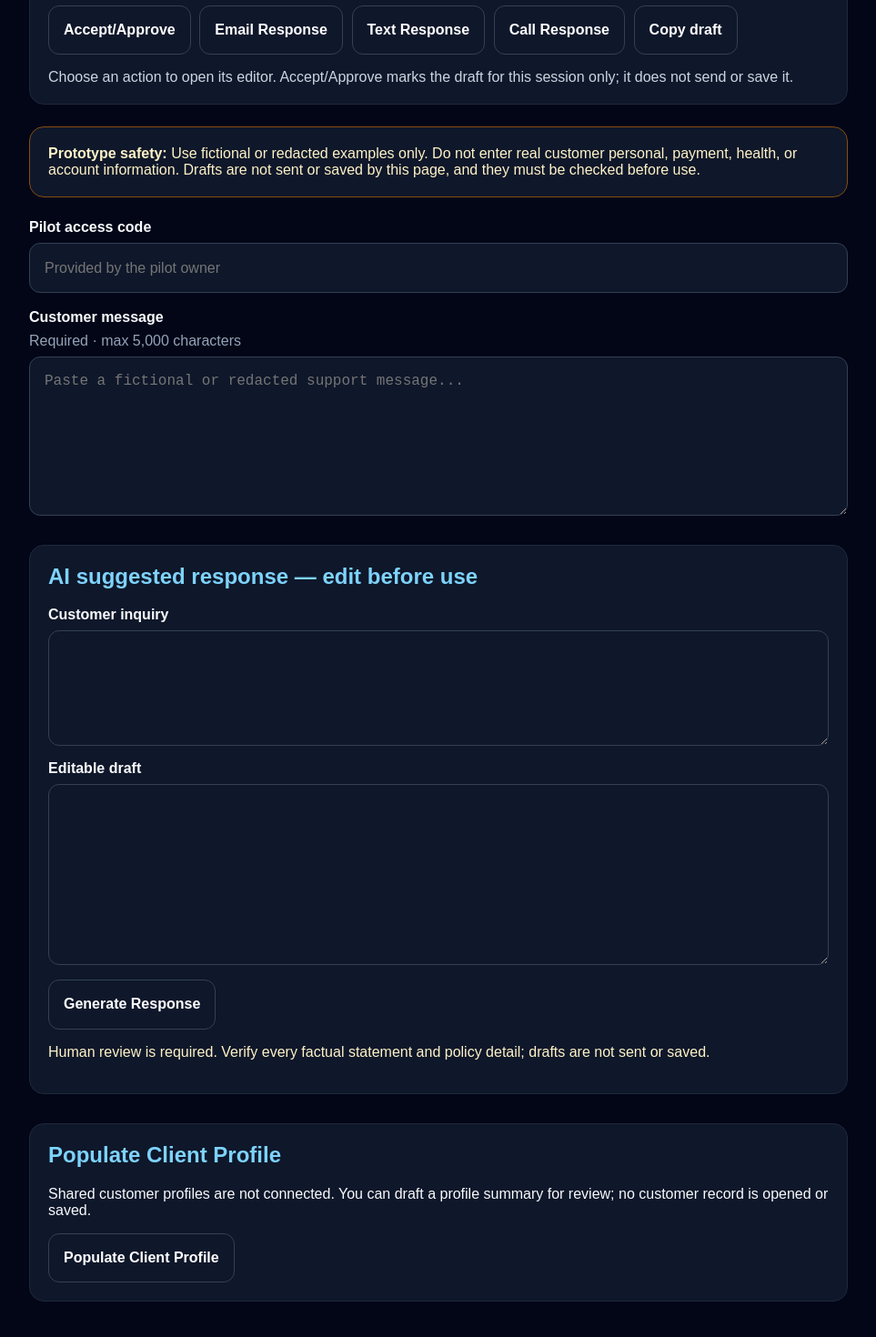
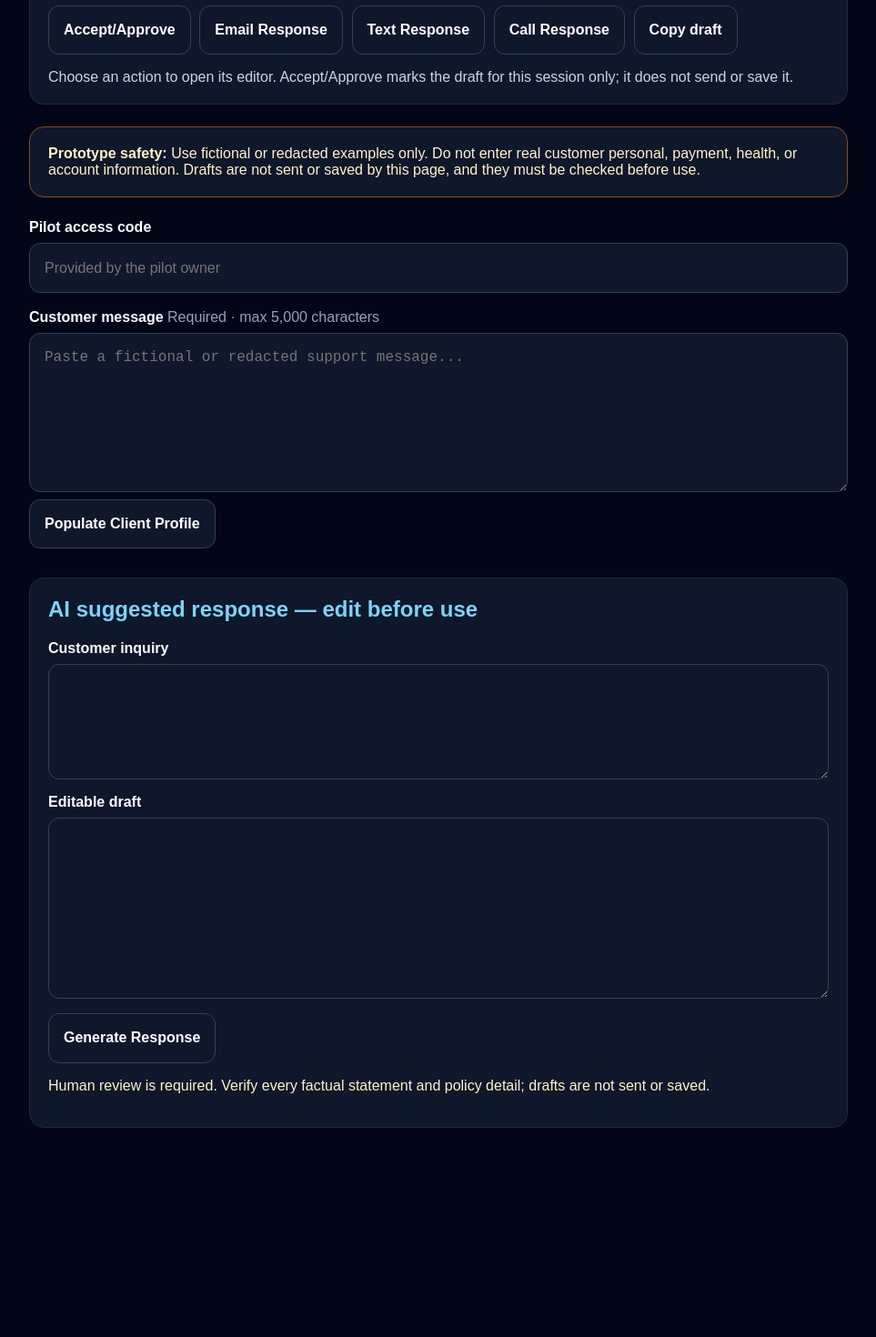
Before and after one commit to DixonSolutionsAI/dixon-ai-solutions, a Next.js app: page / in a window 1280 px wide. Shown: the part 538-2008 px from the top of the page at 91% size, without its empty margins (158-1121 px from the left). After the commit the page ends 1842 px from the top, so only its background shows below. Built offline with nearby package versions, Linux system fonts and the light colour scheme.

Commit message:
Move client profile access to customer message
Co-authored-by: Copilot <223556219+Copilot@users.noreply.github.com>

```diff
--- a/app/page.js
+++ b/app/page.js
@@ -47,6 +47,7 @@ export default function Home() {
   const [emailSubject, setEmailSubject] = useState("");
   const [emailSignature, setEmailSignature] = useState("");
   const panelRef = useRef(null);
+  const profileDialogRef = useRef(null);
 
   useEffect(() => {
     if (activePanel !== "generate" && panelRef.current) {
@@ -196,9 +197,12 @@ export default function Home() {
             />
           </label>
 
-          <label style={{ display: "grid", gap: "0.5rem", fontWeight: 700 }}>
-            Customer message <span style={{ color: "#94a3b8", fontWeight: 400 }}>Required · max 5,000 characters</span>
+          <div style={{ display: "grid", gap: "0.5rem" }}>
+            <label htmlFor="customer-message" style={{ fontWeight: 700 }}>
+              Customer message <span style={{ color: "#94a3b8", fontWeight: 400 }}>Required · max 5,000 characters</span>
+            </label>
             <textarea
+              id="customer-message"
               value={message}
               onChange={(event) => { setMessage(event.target.value); setAccepted(false); }}
               required
@@ -207,9 +211,30 @@ export default function Home() {
               style={fieldStyle}
               placeholder="Paste a fictional or redacted support message..."
             />
+            <button type="button" disabled={loading} onClick={() => profileDialogRef.current.showModal()} aria-haspopup="dialog" style={{ ...fieldStyle, width: "fit-content", cursor: "pointer", fontWeight: 700 }}>
+              Populate Client Profile
+            </button>
+          </div>
+        </form>
+
+        <dialog ref={profileDialogRef} aria-labelledby="profile-dialog-heading" aria-describedby="profile-dialog-description" style={{ ...cardStyle, color: "#f8fafc", width: "min(90%, 560px)", maxHeight: "80vh", overflowY: "auto", boxSizing: "border-box" }}>
+          <h2 id="profile-dialog-heading" style={{ color: "#7dd3fc", marginTop: 0 }}>Client profile</h2>
+          <p id="profile-dialog-description">Shared customer profiles are not connected. Database connection and profile search are not yet available; do not enter customer information or database credentials here.</p>
+          <label style={{ display: "grid", gap: "0.5rem", fontWeight: 700 }}>
+            Search client profiles
+            <input type="search" disabled placeholder="Available when a database is connected" style={fieldStyle} />
           </label>
-
-        </form>
+          <div style={{ display: "flex", flexWrap: "wrap", gap: "0.6rem", marginTop: "1rem" }}>
+            <button type="button" disabled style={{ ...fieldStyle, width: "auto", fontWeight: 700 }}>Search</button>
+            <button type="button" disabled style={{ ...fieldStyle, width: "auto", fontWeight: 700 }}>Connect database</button>
+          </div>
+          <p>A future Supabase integration will require individual sign-in and company-level access controls. Creating a database alone will not connect it.</p>
+          <div style={{ display: "flex", flexWrap: "wrap", gap: "0.6rem" }}>
+            <button type="button" onClick={() => { profileDialogRef.current.close(); setActivePanel("populate_client_profile"); setCopied(false); panelRef.current?.focus(); }} style={{ ...fieldStyle, width: "auto", cursor: "pointer", fontWeight: 700 }}>Draft profile summary</button>
+            <button type="button" autoFocus onClick={() => profileDialogRef.current.close()} style={{ ...fieldStyle, width: "auto", cursor: "pointer", fontWeight: 700 }}>Close</button>
+          </div>
+          <p>Drafting creates an editable summary from the inquiry; it does not open or save a customer record.</p>
+        </dialog>
 
         {error ? (
           <p role="alert" style={{ marginTop: "1rem", padding: "1rem", background: "#7f1d1d", borderRadius: "12px", color: "#fee2e2" }}>
@@ -325,11 +350,6 @@ export default function Home() {
               </>
             ) : null}
           </section>
-          <section aria-labelledby="profile-heading" style={{ ...cardStyle, marginTop: "2rem" }}>
-            <h2 id="profile-heading" style={{ color: "#7dd3fc", marginTop: 0 }}>Populate Client Profile</h2>
-            <p>Shared customer profiles are not connected. You can draft a profile summary for review; no customer record is opened or saved.</p>
-            <button type="button" onClick={() => { setActivePanel("populate_client_profile"); setCopied(false); }} disabled={loading} style={{ ...fieldStyle, width: "auto", fontWeight: 700 }}>Populate Client Profile</button>
-          </section>
       </div>
     </main>
   );
```
Also changed, not shown: 1 other file (tests, documents, lock files or other folders).
